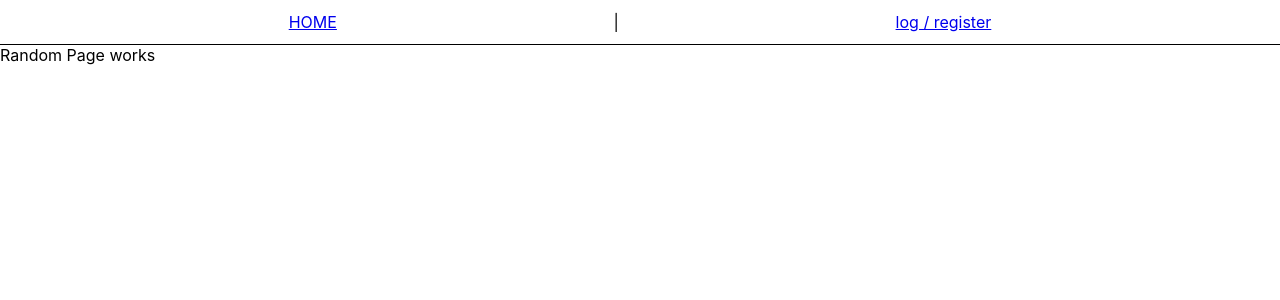
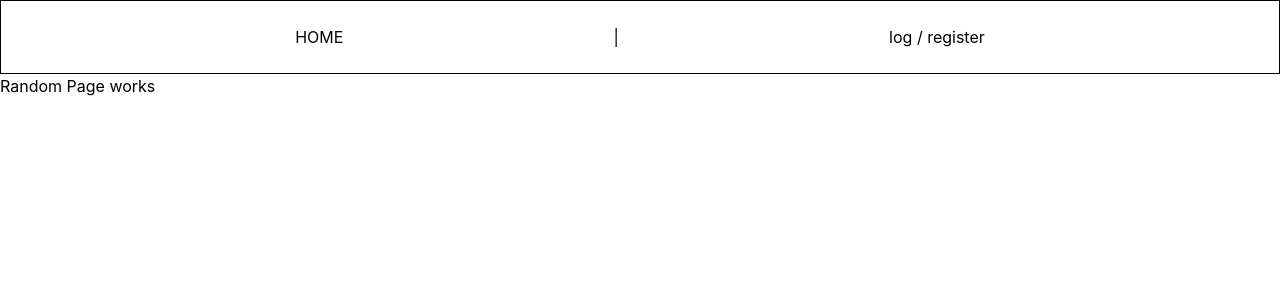
Before and after one commit to HadHod/what-is-it, a React (Create React App) app: page /random in a window 1280 px wide. Shown: the top 300 px of the page. Built offline with nearby package versions, Linux system fonts and the light colour scheme.

Commit message:
tailwind added

```diff
--- a/package.json
+++ b/package.json
@@ -41,5 +41,8 @@
       "last 1 firefox version",
       "last 1 safari version"
     ]
+  },
+  "devDependencies": {
+    "tailwindcss": "^3.4.1"
   }
 }
--- a/src/components/NavigationBar.scss
+++ /dev/null
@@ -1,6 +0,0 @@
-nav {
-  border-bottom: 1px solid black;
-  display: flex;
-  justify-content: space-evenly;
-  padding: 12px;
-}
--- a/src/components/NavigationBar.tsx
+++ b/src/components/NavigationBar.tsx
@@ -1,10 +1,11 @@
 import React, { ReactElement } from 'react';
 import { Link } from 'react-router-dom';
 import PathConstants from '../routes/pathConstants';
-import './NavigationBar.scss';
 
 function NavigationBar(): ReactElement {
-  return <nav><Link to={PathConstants.HOME}>HOME</Link> | <Link to={PathConstants.HOME}>log / register</Link></nav>
+  return <nav className="p-6 border border-solid border-black flex justify-evenly">
+    <Link to={PathConstants.HOME}>HOME</Link> | <Link to={PathConstants.HOME}>log / register</Link>
+  </nav>
 }
 
 export default NavigationBar;
--- a/src/index.scss
+++ b/src/index.scss
@@ -1,3 +1,7 @@
+@tailwind base;
+@tailwind components;
+@tailwind utilities;
+
 body {
   margin: 0;
   font-family: -apple-system, BlinkMacSystemFont, 'Segoe UI', 'Roboto', 'Oxygen',
--- /dev/null
+++ b/tailwind.config.js
@@ -0,0 +1,10 @@
+/** @type {import('tailwindcss').Config} */
+module.exports = {
+  content: [
+    "./src/**/*.{js,jsx,ts,tsx}",
+  ],
+  theme: {
+    extend: {},
+  },
+  plugins: [],
+}
```
Also changed, not shown: 1 other file (tests, documents, lock files or other folders).
